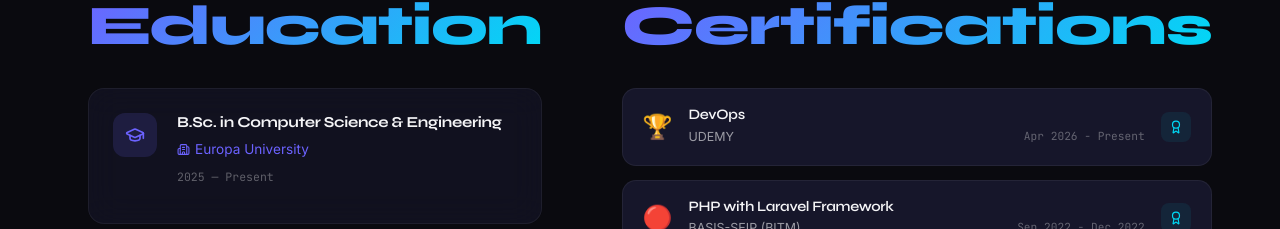
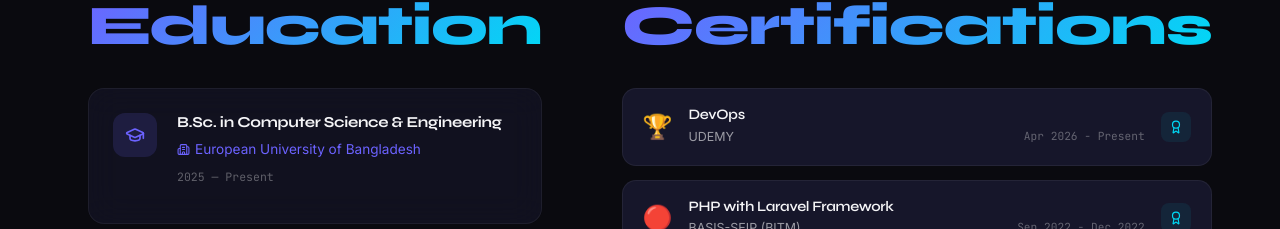
Before and after one commit to rayhanstack/rayhan-portfolio, a Vue app: page / in a window 1280 px wide. Shown: the part 7663-7892 px from the top of the page. Built offline with nearby package versions, Linux system fonts and the light colour scheme.

Commit message:
some issue fixing

```diff
--- a/src/data/portfolio.js
+++ b/src/data/portfolio.js
@@ -241,7 +241,7 @@ export const experience = [
 export const education = [
   {
     degree: 'B.Sc. in Computer Science & Engineering',
-    institution: 'Europa University',
+    institution: 'European University of Bangladesh',
     duration: '2025 — Present',
   },
   {
```
